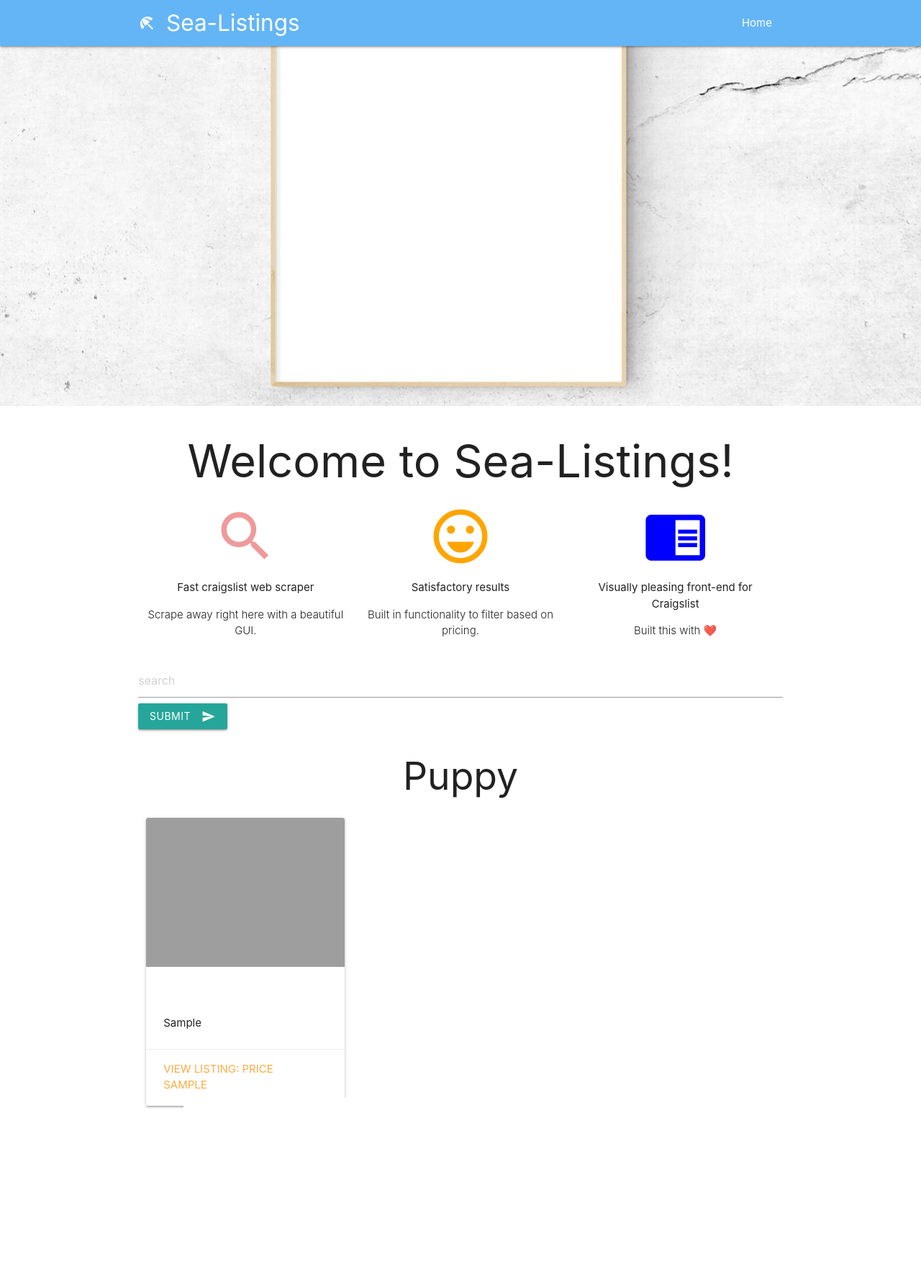
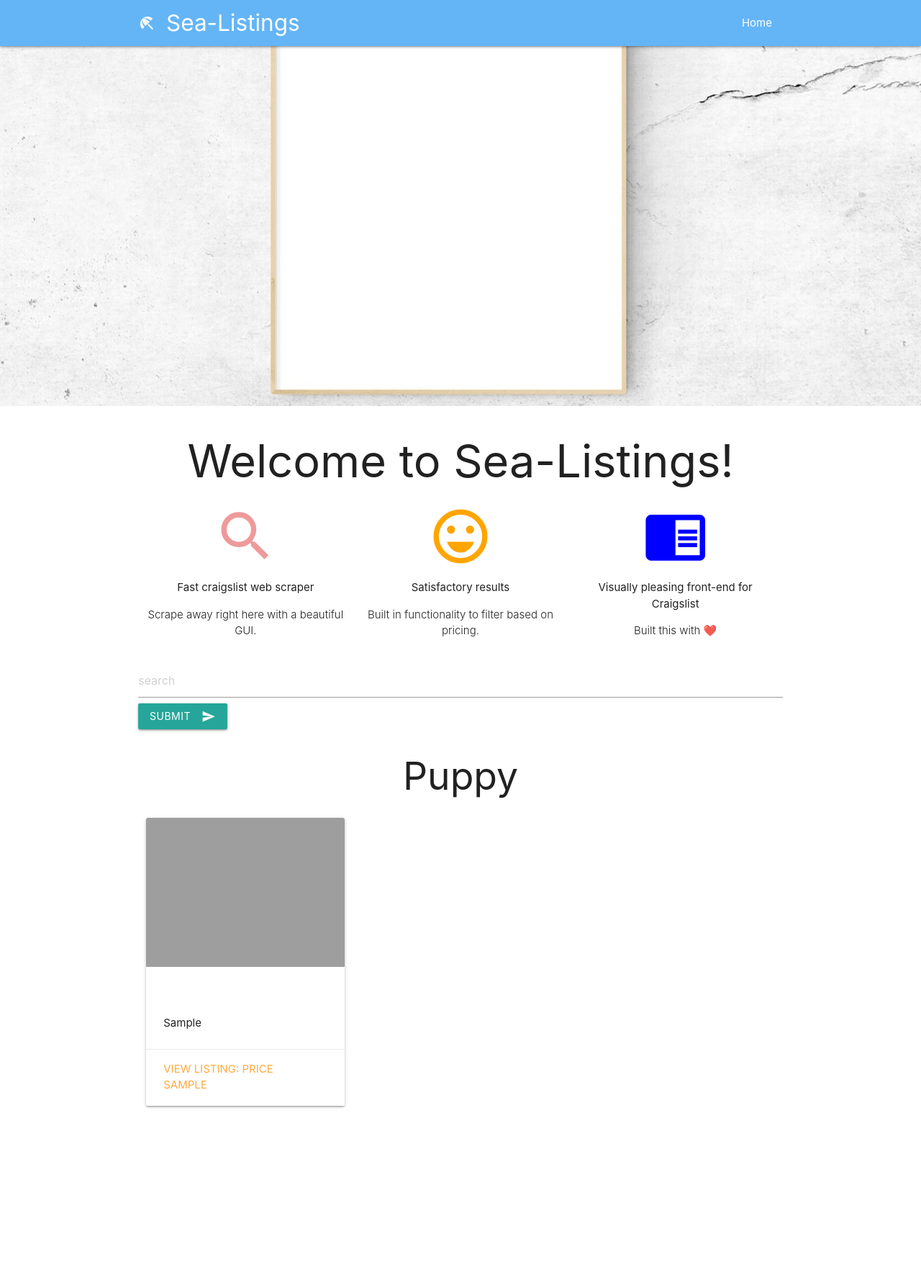
Before and after one commit to njch5/Sea-Listings, a Django app: template sea_listings/templates/my_app/new_search.html in a window 1280 px wide. Shown: the whole page at 72% size. Before the commit the page ends 1539 px from the top, so only its background shows below. Run offline with Django 3.2, Linux system fonts and the light colour scheme; data comes from the database, SQL or seed files in the repository; both versions use the stored data as it was after the commit; the template is opened without the code that fills it: values that come from a table or form of the project are taken from there, most other values are stand-ins (such as "Sample title", 1, 10 or a date in 2020); some libraries are stand-ins or nearby versions; grey boxes are pictures that could not be loaded.

Commit message:
Edited CSS. Attempted to deploy to Heroku..

```diff
--- a/sea_listings/templates/base.html
+++ b/sea_listings/templates/base.html
@@ -23,10 +23,10 @@
     </nav>
     <!-- TODO: Decide whether to keep parallax or not... -->
     <div class="parallax-container">
-      <div class="parallax"><img src="{% static 'blank-frame.jpg' %}" style="padding-bottom: 500px"></div>
+      <div class="parallax"><img src="{% static 'blank-frame.jpg' %}" style="padding-bottom: 580px"></div>
     </div>
 
-    <div class="container">
+    <div class="container" style="padding-bottom: 200px">
     <h1 style="text-align: center">Welcome to Sea-Listings!</h1>
     <!-- Using flexbox to contain each element -->
     <div class="row">
```
Also changed, not shown: sea_listings/db.sqlite3.
